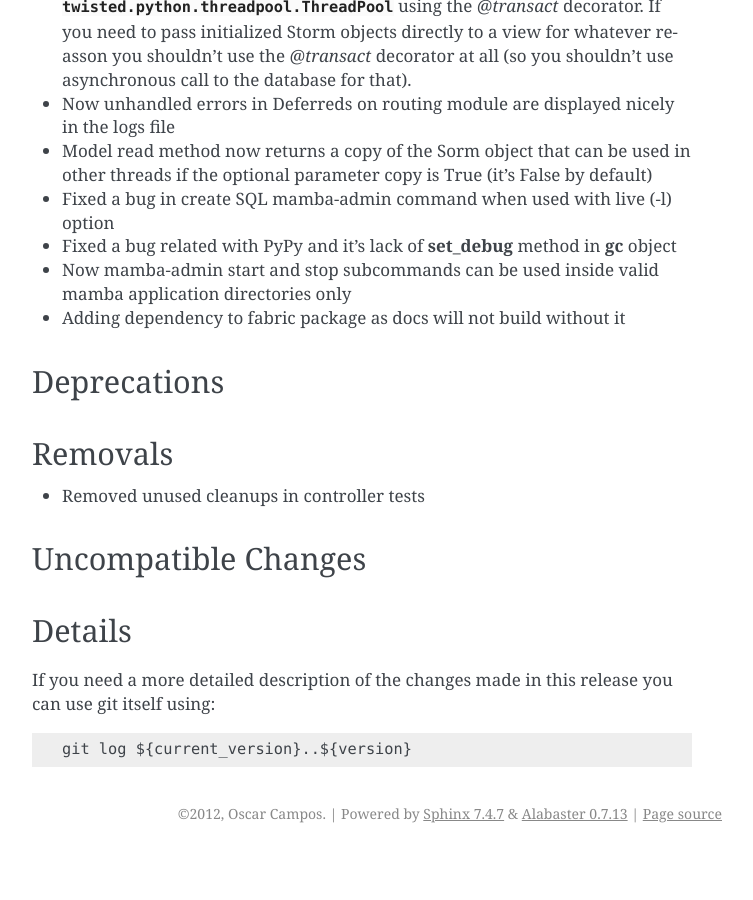
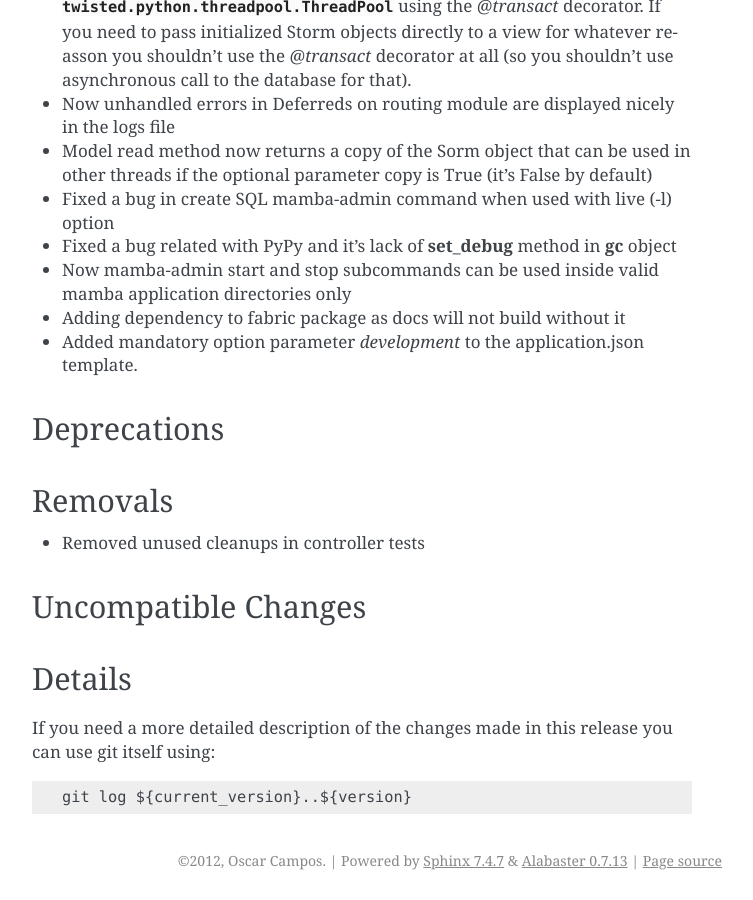
Before and after one commit to PyMamba/mamba-framework, a Sphinx documentation site: the page built from docs/relnotes/index.rst, in a window 1280 px wide and 900 px high, scrolled down 1005 px. Shown: the whole window, without its empty margins (388-1141 px from the left). Built offline with Sphinx 7.4.7, drawn with Linux system fonts in a browser that asks for light colours; pages that are not in the unit, such as notebooks, are missing from menus; before the commit the page ends 1858 px from its top, so only the background shows below that.

Commit message:
Update index.rst

```diff
--- a/docs/relnotes/index.rst
+++ b/docs/relnotes/index.rst
@@ -33,6 +33,7 @@ Bug Fixes
 * Fixed a bug related with PyPy and it's lack of **set_debug** method in **gc** object
 * Now mamba-admin start and stop subcommands can be used inside valid mamba application directories only
 * Adding dependency to fabric package as docs will not build without it
+* Added mandatory option parameter `development` to the application.json template.
 
 
 Deprecations
```
